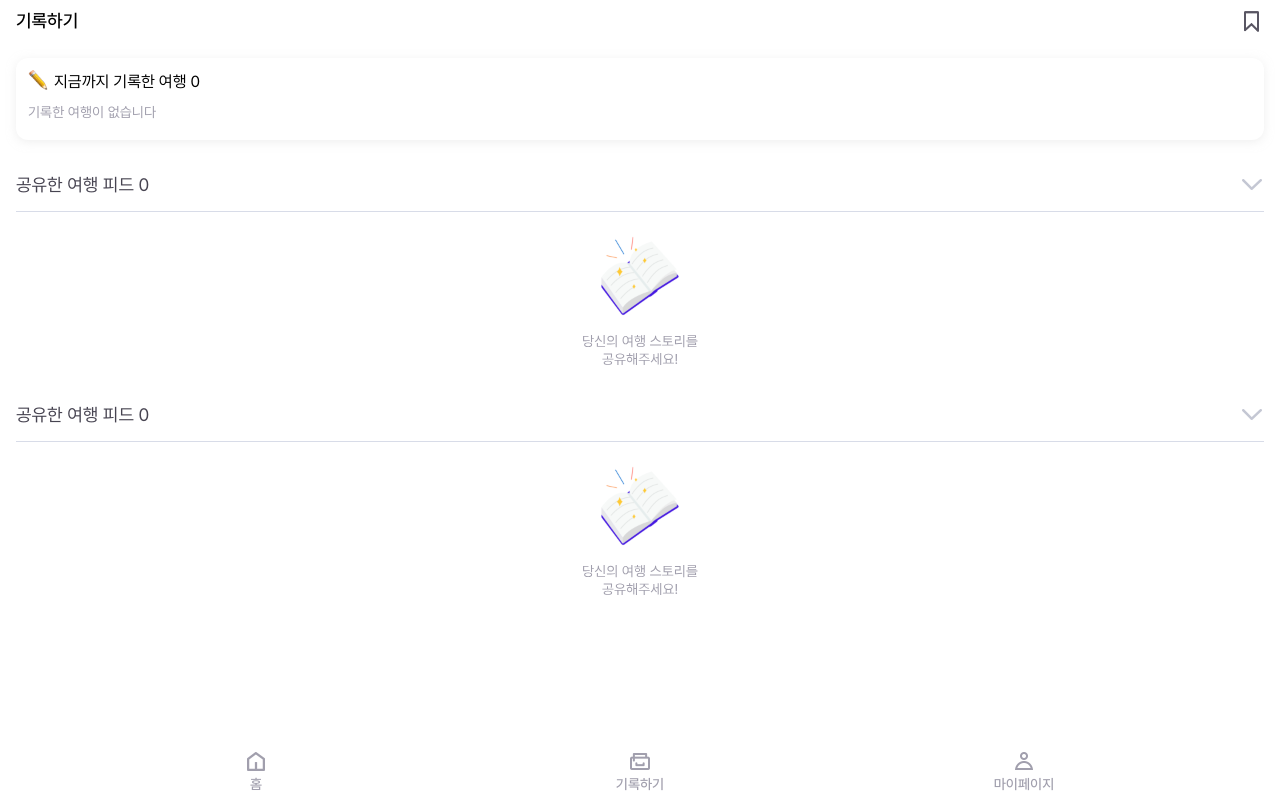
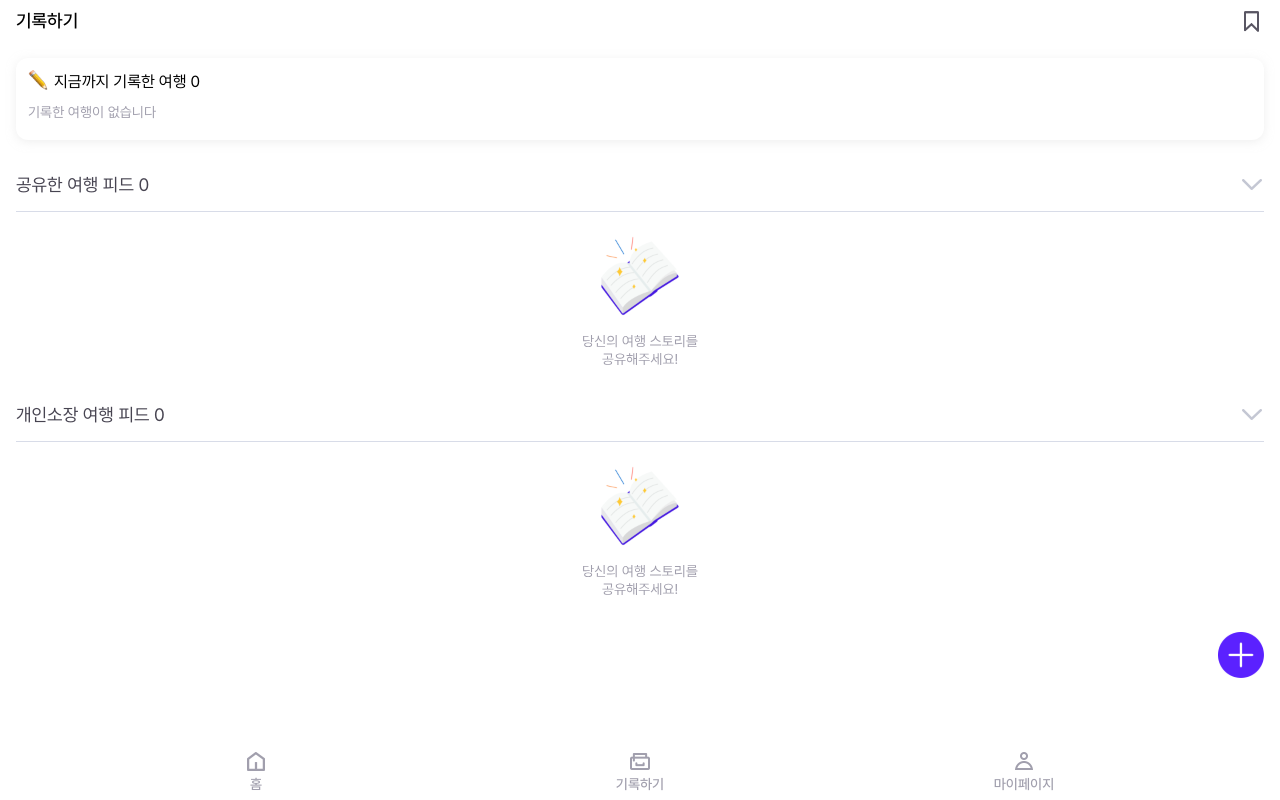
Before and after one commit to dnd-side-project/dnd-6th-8-frontend, a React (Create React App) app: page /archiving in a window 1280 px wide. Built offline with nearby package versions, Linux system fonts and the light colour scheme.

Commit message:
fix : 아카이빙하기 btn 추가 position fixed (#4)

```diff
--- a/src/components/ArchivingPage/ArchivingCorePage/index.tsx
+++ b/src/components/ArchivingPage/ArchivingCorePage/index.tsx
@@ -2,6 +2,7 @@ import React, { useState } from 'react';
 import './style.scss';
 import { ReactComponent as UpToggle } from '../../../assets/icons/ArchivingPage/ArchivingCorePage/ic_dropdown_archiving_up.svg';
 import { ReactComponent as DownToggle } from '../../../assets/icons/ArchivingPage/ArchivingCorePage/ic_dropdown_archiving_down.svg';
+import {ReactComponent as AddBtn} from '../../../assets/icons/ArchivingPage/ArchivingCorePage/ic_upload_archiving.svg';
 import Personal from './Personal';
 import Shared from './Shared';
 import HistoryBox from './HistoryBox';
@@ -27,13 +28,14 @@ function ArchivingCorePage() {
       {sharedClick && <Shared />}
       <div className="travel-feed">
         <div className="feed-title-area">
-          <span>공유한 여행 피드</span> <span>0</span>
+          <span>개인소장 여행 피드</span> <span>0</span>
         </div>
         <div className="feed-toggle-area">
           {personalClick ? <DownToggle onClick={onPersonalClick} /> : <UpToggle onClick={onPersonalClick} />}
         </div>
       </div>
       {personalClick && <Personal />}
+      <AddBtn className='add-btn'/>
     </div>
   );
 }
--- a/src/components/ArchivingPage/ArchivingCorePage/style.scss
+++ b/src/components/ArchivingPage/ArchivingCorePage/style.scss
@@ -22,4 +22,9 @@
 
         }
     }
+    .add-btn{
+        position : fixed;
+        bottom : 12.2rem;
+        right : 1.6rem;
+    }
 }
```
Also changed, not shown: src/pages/ArchivingPage/index.tsx (+6 -1 lines), src/assets/icons/ArchivingPage/ArchivingCorePage/ic_upload_archiving.svg (added).
